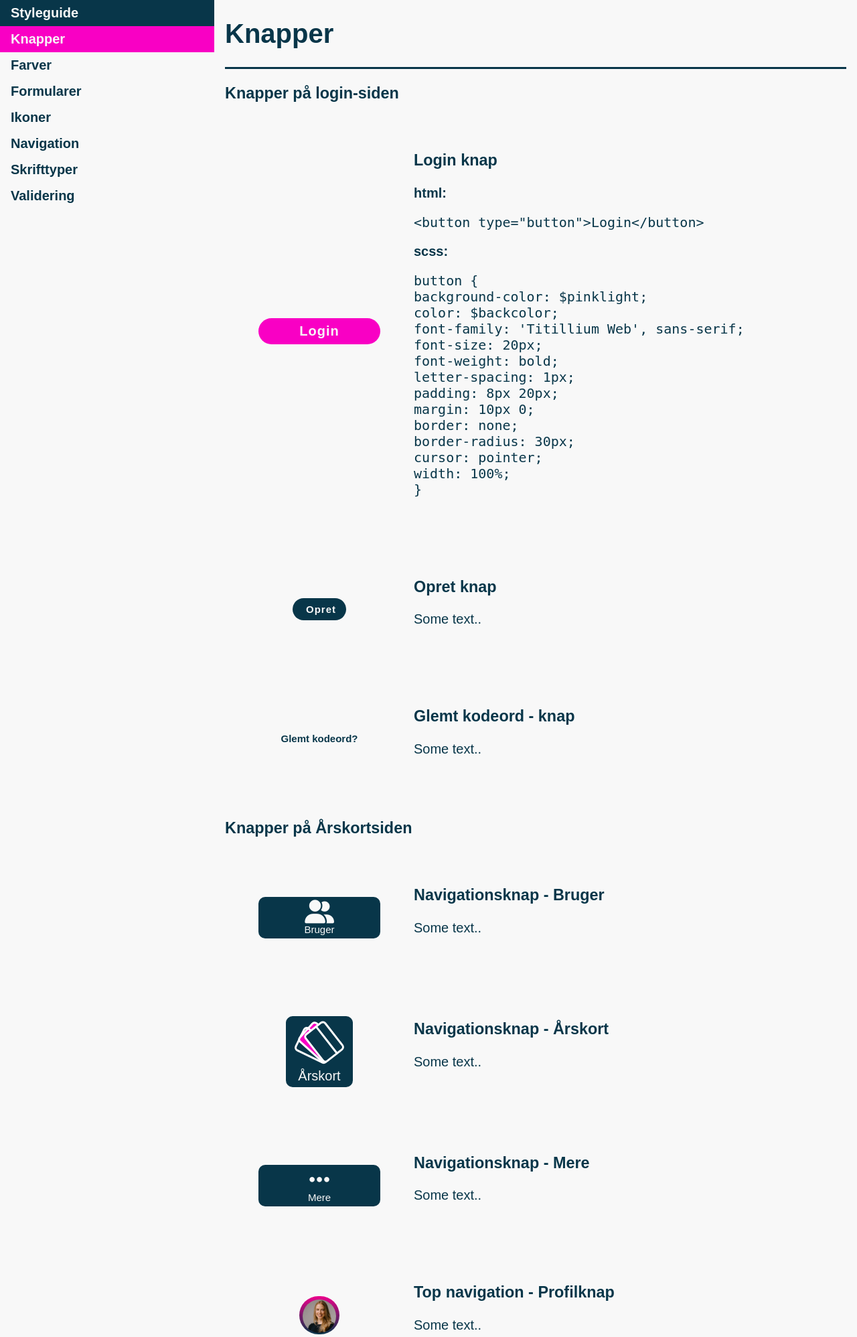
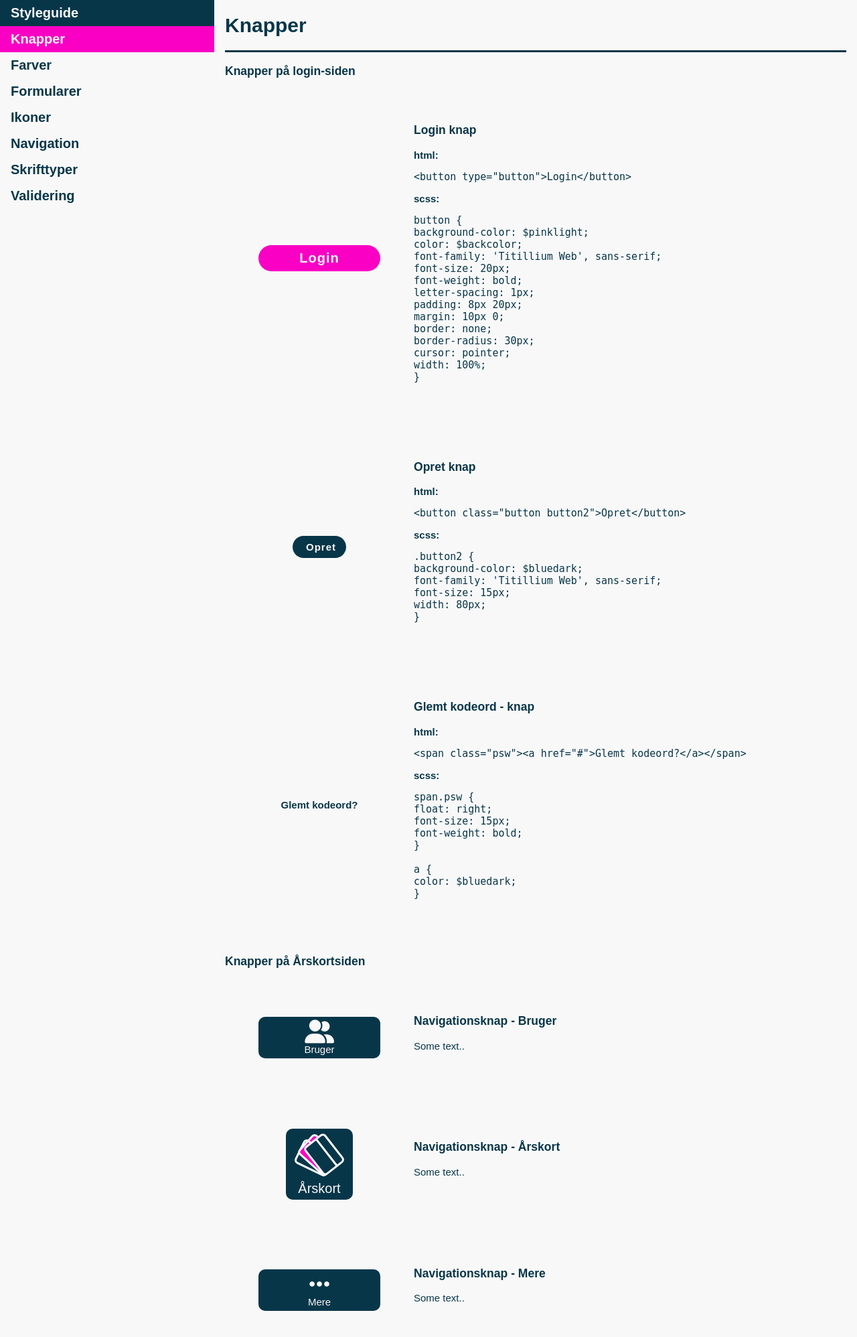
Before and after one commit to Artaey/JumpingFun, a PHP site: page /styleguide/buttons.html in a window 1280 px wide. Shown: the top 1996 px of the page at 67% size. Run offline with PHP 8.4, Linux system fonts and the light colour scheme; some libraries are stand-ins or nearby versions.

Commit message:
font-size gjort til 15px i stedet for 20px på styleguide.html

```diff
--- a/css/base.css
+++ b/css/base.css
@@ -152,13 +152,13 @@ input[type=text], input[type=password], input[type=number], input[type=date] {
   box-sizing: border-box;
 }
 
+/* Glemt kodeord link start*/
 span.psw {
   float: right;
   font-size: 15px;
   font-weight: bold;
 }
 
-/* Glemt kodeord link start*/
 a {
   color: #083649;
 }
--- a/css/base.scss
+++ b/css/base.scss
@@ -164,13 +164,13 @@ border-bottom-color:$bluedark;
 box-sizing: border-box;
 }
 
+    /* Glemt kodeord link start*/
 span.psw {
 float: right;
 font-size: 15px;
 font-weight: bold;
 }
 
-    /* Glemt kodeord link start*/
 a {
 color: $bluedark;
 }
--- a/css/styleguide.css
+++ b/css/styleguide.css
@@ -152,13 +152,13 @@ input[type=text], input[type=password], input[type=number], input[type=date] {
   box-sizing: border-box;
 }
 
+/* Glemt kodeord link start*/
 span.psw {
   float: right;
   font-size: 15px;
   font-weight: bold;
 }
 
-/* Glemt kodeord link start*/
 a {
   color: #083649;
 }
@@ -173,6 +173,7 @@ a {
 body {
   margin: 0;
   color: #083649;
+  font-size: 15px;
 }
 
 #struktur {
@@ -199,6 +200,7 @@ ul {
 li a {
   display: block;
   color: #083649;
+  font-size: 20px;
   padding: 8px 16px;
   text-decoration: none;
   font-weight: bold;
--- a/css/styleguide.scss
+++ b/css/styleguide.scss
@@ -3,6 +3,7 @@
 body {
     margin: 0;
     color:$bluedark;
+    font-size: 15px;
   }
 
   #struktur {
@@ -27,6 +28,7 @@ body {
   li a {
     display: block;
     color: $bluedark;
+    font-size: 20px;
     padding: 8px 16px;
     text-decoration: none;
     font-weight: bold;
--- a/index.html
+++ b/index.html
@@ -32,7 +32,6 @@
           <input type="password" placeholder="Indtast kodeord" name="psw" required>
         </div>
 
-
         <span class="psw"><a href="#">Glemt kodeord?</a></span>
 
         <label id="husk" class="mindretekst">
--- a/styleguide/buttons.html
+++ b/styleguide/buttons.html
@@ -33,8 +33,7 @@
             <div class="column right">
               <h3 class="farveover">Login knap</h3>
 <p><b>html:</b><xmp><button type="button">Login</button> </xmp></p>
-<p>
-    <b>scss:</b>
+<p><b>scss:</b>
 <xmp>button {
 background-color: $pinklight;
 color: $backcolor;
@@ -60,9 +59,16 @@ width: 100%;
             </div>
             <div class="column right">
               <h3 class="farveover">Opret knap</h3>
-              <p>Some text..</p>
-               </div>
-        </div>
+<p><b>html:</b><xmp><button class="button button2">Opret</button></xmp></p>
+<p><b>scss:</b>
+<xmp>.button2 {
+background-color: $bluedark;
+font-family: 'Titillium Web', sans-serif;
+font-size: 15px;
+width: 80px;
+}</xmp></p>
+</div>
+</div>
 
         <div class="row">
             <div class="column">
@@ -72,9 +78,19 @@ width: 100%;
             </div>
             <div class="column right">
               <h3 class="farveover">Glemt kodeord - knap</h3>
-              <p>Some text..</p>
-               </div>
-        </div>
+<p><b>html:</b><xmp><span class="psw"><a href="#">Glemt kodeord?</a></span></xmp></p>
+<p><b>scss:</b>
+<xmp>span.psw {
+float: right;
+font-size: 15px;
+font-weight: bold;
+}
+
+a {
+color: $bluedark;
+}</xmp></p>
+</div>
+</div>
 
         <h3>Knapper på Årskortsiden</h3>
         <div class="row">
```
Also changed, not shown: 2 other files.
